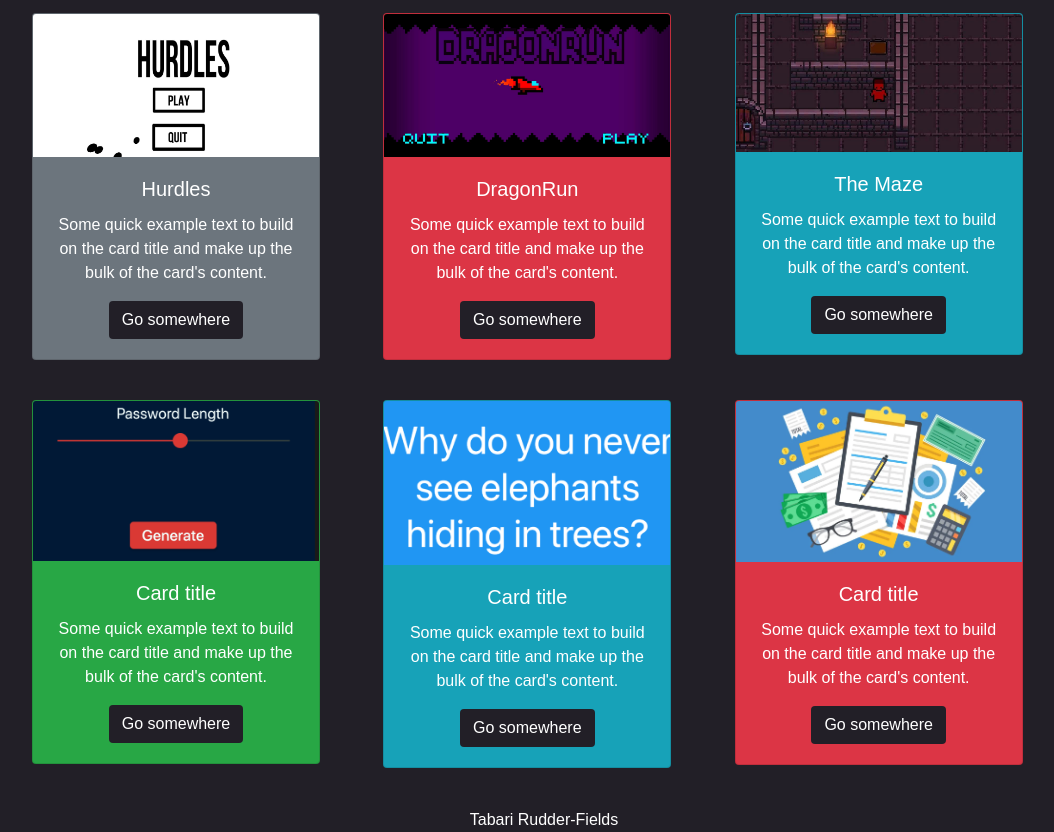
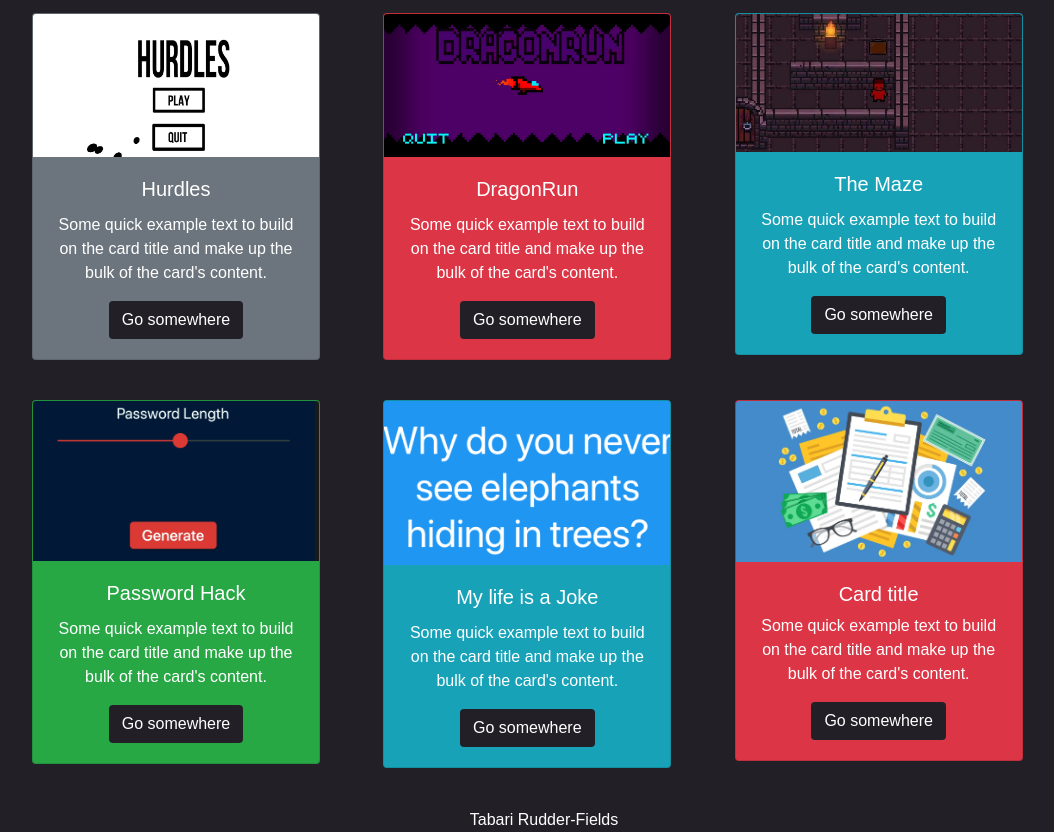
Before and after one commit to trf213/TRFSTUDIOS, a plain HTML site: page Games.html in a window 1280 px wide. Shown: the part 118-950 px from the top of the page, without its empty margins (96-1150 px from the left). Drawn offline with nearby package versions, Linux system fonts and the light colour scheme; a web font is replaced by a local one.

Commit message:
init Commit

```diff
--- a/Games.html
+++ b/Games.html
@@ -71,7 +71,7 @@
           <div class="card bg-success" style="width: 18rem;">
               <img class="card-img-top" src="img/Password.png" alt="Card image cap">
               <div class="card-body">
-                <h5 class="card-title">Card title</h5>
+                <h5 class="card-title">Password Hack</h5>
                 <p class="card-text">Some quick example text to build on the card title and make up the bulk of the card's content.</p>
                 <a href="#" class="btn  bg-bg">Go somewhere</a>
               </div>
@@ -81,7 +81,7 @@
           <div class="card bg-info" style="width: 18rem;">
               <img class="card-img-top" src="img/Joke.png" alt="Card image cap">
               <div class="card-body">
-                <h5 class="card-title">Card title</h5>
+                <h5 class="card-title">My life is a Joke</h5>
                 <p class="card-text">Some quick example text to build on the card title and make up the bulk of the card's content.</p>
                 <a href="#" class="btn bg-bg">Go somewhere</a>
               </div>
@@ -91,7 +91,7 @@
           <div class="card bg-danger" style="width: 18rem;">
               <img class="card-img-top" src="img/Finance.webp" alt="Card image cap">
               <div class="card-body">
-                <h5 class="card-title">Card title</h5>
+                <h5 class="Finance Project">Card title</h5>
                 <p class="card-text">Some quick example text to build on the card title and make up the bulk of the card's content.</p>
                 <a href="#" class="btn bg-bg">Go somewhere</a>
               </div>
```
